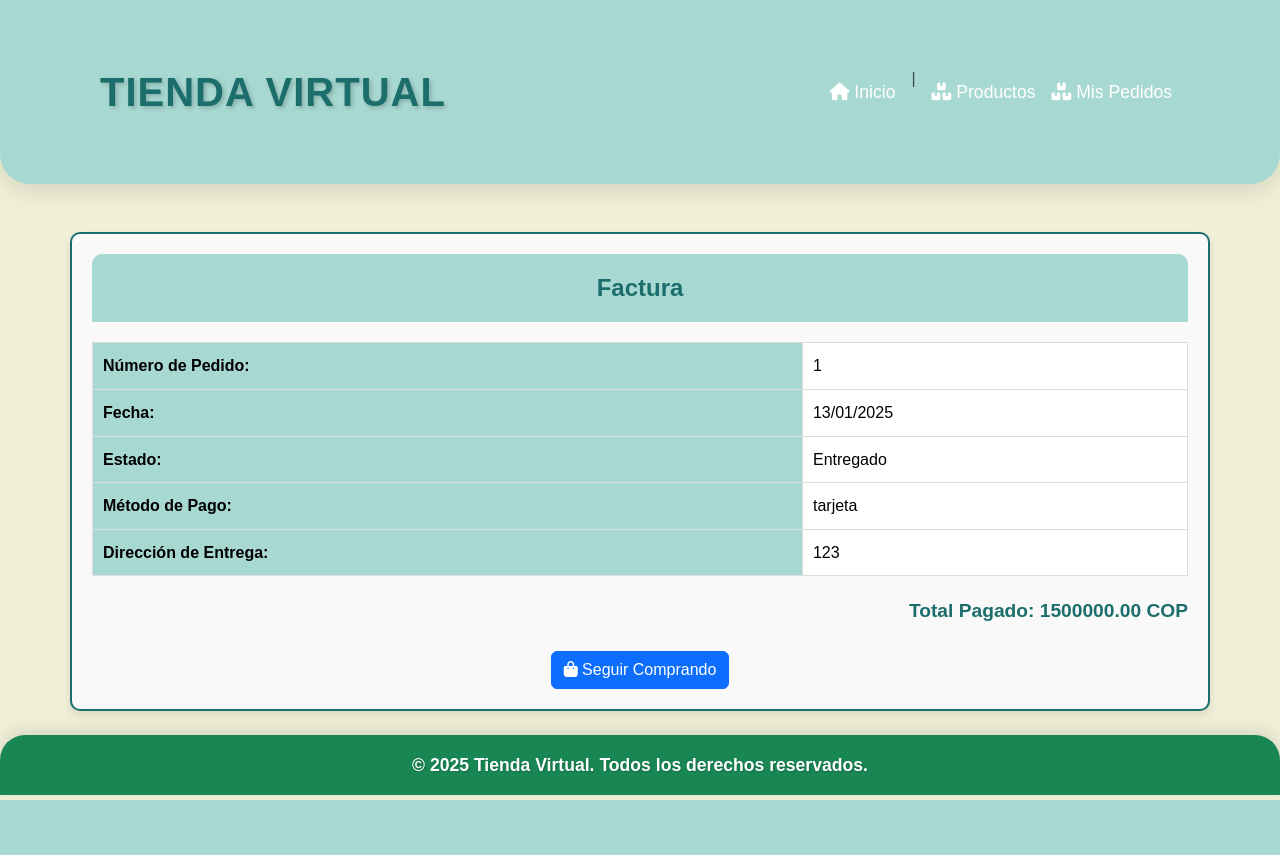
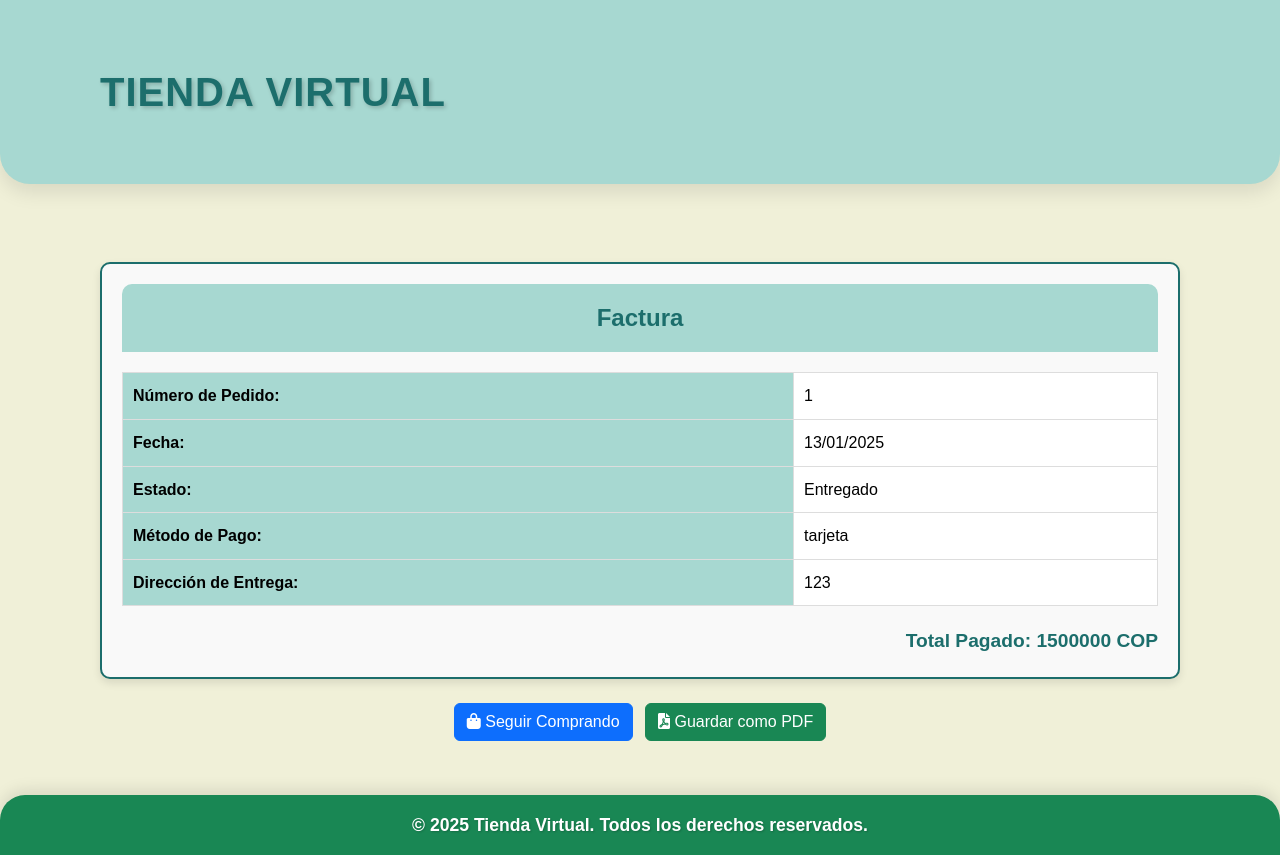
Before and after one commit to BraderithSoto/Prueba_tecnica, a Django app: template cuentas/templates/cuentas/detalle_pedido.html in a window 1280 px wide. Before the commit the page ends 800 px from the top, so only its background shows below. Run offline with Django 5.2, Linux system fonts and the light colour scheme; the template is opened without the code that fills it: values that come from a table or form of the project are taken from there, others are empty; data comes from the database, SQL or seed files in the repository; both versions use the stored data as it was after the commit; some libraries are stand-ins or nearby versions.

Commit message:
PDF detalles de compra

```diff
--- a/cuentas/templates/cuentas/detalle_pedido.html
+++ b/cuentas/templates/cuentas/detalle_pedido.html
@@ -12,14 +12,14 @@
             border: 2px solid #1C6E6C;
             border-radius: 10px;
             padding: 20px;
-            background-color: #F9F9F9; /* Fondo claro para la factura */
+            background-color: #F9F9F9;
             box-shadow: 0px 4px 8px rgba(0, 0, 0, 0.1);
         }
         .factura-header {
-            background-color: #A7D8D1; /* Verde menta */
+            background-color: #A7D8D1;
             padding: 15px;
             border-radius: 10px 10px 0 0;
-            color: #1C6E6C; /* Texto en verde más oscuro */
+            color: #1C6E6C;
             text-align: center;
             font-size: 1.5rem;
             font-weight: bold;
@@ -33,7 +33,7 @@
             text-align: left;
         }
         .factura-tabla th {
-            background-color:  #A7D8D1;
+            background-color: #A7D8D1;
             color: rgb(0, 0, 0);
         }
         .factura-total {
@@ -46,41 +46,15 @@
     </style>
 </head>
 <body>
-    <!-- Encabezado con barra de navegación -->
-    <nav class="navbar navbar-expand-lg navbar-light" style="background-color: #A7D8D1;"> <!-- Verde menta -->
+    <nav class="navbar navbar-expand-lg navbar-light" style="background-color: #A7D8D1;">
         <div class="container">
-            <a class="navbar-brand" href="#" style="color: #1C6E6C; text-shadow: 2px 2px 4px rgba(0, 0, 0, 0.2);">Tienda Virtual</a> <!-- Texto en un verde más oscuro -->
-            <button class="navbar-toggler" type="button" data-bs-toggle="collapse" data-bs-target="#navbarNav" aria-controls="navbarNav" aria-expanded="false" aria-label="Toggle navigation">
-                <span class="navbar-toggler-icon"></span>
-            </button>
-            <div class="collapse navbar-collapse" id="navbarNav">
-                <ul class="navbar-nav ms-auto">
-                    <li class="nav-item">
-                        <a href="{% url 'home' %}" class="nav-link">
-                            <i class="fas fa-home"></i> Inicio
-                        </a>
-                    </li>
-                    <li class="nav-item"><span class="navbar-text mx-2">|</span></li>
-                    <li class="nav-item">
-                        <a href="{% url 'productos' %}" class="nav-link">
-                            <i class="fas fa-boxes"></i> Productos
-                        </a>
-                    </li>
-                    <li class="nav-item">
-                        <a href="{% url 'mis_pedidos' %}" class="nav-link">
-                            <i class="fas fa-boxes"></i> Mis Pedidos
-                        </a>
-                    </li>
-                </ul>
-            </div>
+            <a class="navbar-brand" href="#" style="color: #1C6E6C; text-shadow: 2px 2px 4px rgba(0, 0, 0, 0.2);">Tienda Virtual</a>
         </div>
     </nav>
 
-    <!-- Contenido principal -->
-    <div class="container mt-5 factura-container">
-        <div class="factura-header">
-            Factura
-        </div>
+    <div class="container mt-5">
+        <div id="factura" class="factura-container">
+            <div class="factura-header">Factura</div>
             <div class="factura-detalles">
                 <table class="table factura-tabla">
                     <tbody>
@@ -107,17 +81,39 @@
                     </tbody>
                 </table>
             </div>
-        <div class="factura-total">
-            Total Pagado: {{ pedido.total|floatformat:2 }} COP
+            <div class="factura-total">Total Pagado: {{ pedido.total|floatformat:0 }} COP</div>
         </div>
         <div class="text-center mt-4">
             <a href="{% url 'productos' %}" class="btn btn-primary">
                 <i class="fas fa-shopping-bag"></i> Seguir Comprando
             </a>
+            <button class="btn btn-success ms-2" id="guardar-pdf">
+                <i class="fas fa-file-pdf"></i> Guardar como PDF
+            </button>
         </div>
     </div>
 
-    <!-- Pie de página -->
+    <script src="https://cdnjs.cloudflare.com/ajax/libs/html2canvas/1.4.1/html2canvas.min.js"></script>
+    <script src="https://cdnjs.cloudflare.com/ajax/libs/jspdf/2.4.0/jspdf.umd.min.js"></script>
+    <script>
+        document.getElementById('guardar-pdf').addEventListener('click', function () {
+            const { jsPDF } = window.jspdf;
+
+            // Seleccionar el contenido de la factura
+            const factura = document.getElementById('factura');
+
+            // Usar html2canvas para renderizar el contenido como imagen
+            html2canvas(factura).then(function (canvas) {
+                const imgData = canvas.toDataURL('image/png');
+                const pdf = new jsPDF();
+
+                // Agregar la imagen al PDF
+                pdf.addImage(imgData, 'PNG', 10, 10, 190, 0); // Ajustar dimensiones según el contenido
+                pdf.save('Factura_{{ pedido.id }}.pdf');
+            });
+        });
+    </script>
+
     <footer class="bg-success text-white text-center py-3 mt-4">
         <p class="mb-0" style="font-size: 1.1rem;">© 2025 Tienda Virtual. Todos los derechos reservados.</p>
     </footer>
```
Also changed, not shown: db.sqlite3, media/productos/1_OPIl8sn.jpg (added). Lines whose indentation alone changed are shown as unchanged.
